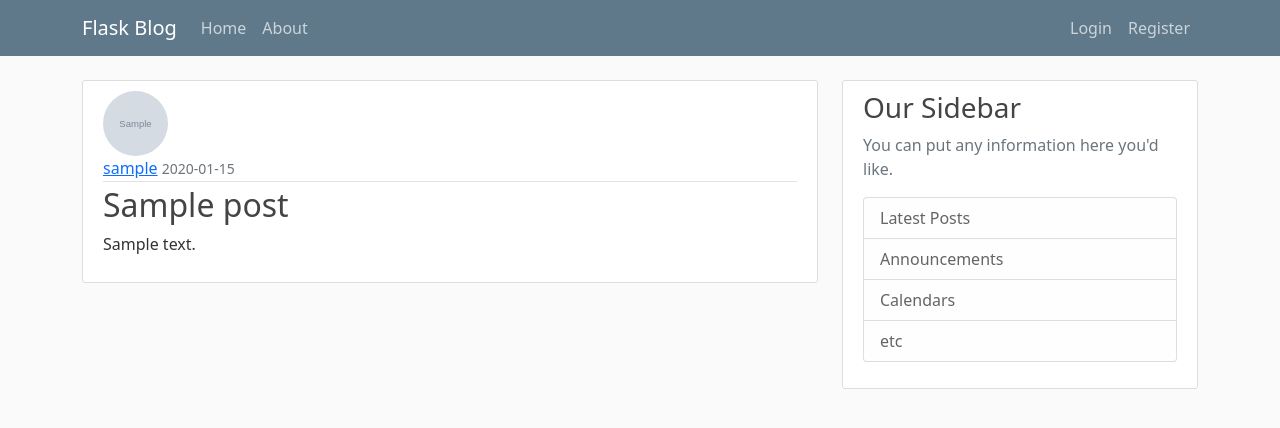
After one commit to Kofigo375/Flask-Blog, a Flask app: page /post/1 in a window 1280 px wide. The commit adds this page. Shown: the top 428 px of the page. Run offline with Flask 3, Linux system fonts and the light colour scheme; tables that the repository leaves empty hold one stand-in row (values such as "Sample post"); grey boxes marked "Sample" are stand-in pictures.

Commit message:
modified files

```diff
--- a/flaskblog/routes.py
+++ b/flaskblog/routes.py
@@ -1,33 +1,17 @@
 import os
 import secrets
 from PIL import Image
-from flask import Flask, render_template, url_for, flash, redirect, request
+from flask import Flask, render_template, url_for, flash, redirect, request, abort
 from flaskblog import app, db, bcrypt
 from flaskblog.models import User, Post
-from flaskblog.forms import RegistrationForm, LoginForm, UpdateAccountForm
+from flaskblog.forms import RegistrationForm, LoginForm, UpdateAccountForm, PostForm
 from flask_login import login_user,logout_user, current_user, login_required
 
-
-
-posts = [
-    {
-       'author': 'Ephraim Osei',
-       'title': 'Blog post one',
-       'content': 'First post content in my blog',
-       'date_posted': 'Aprill 20, 2024'
-    },
-    {
-        'author': 'Jane Doe',
-        'title' : 'Blog post Two',
-        'content': 'second post content in my blog',
-        'date_posted': 'Aprill 22, 2024'
-    }
-
-]
 
 @app.route("/")
 @app.route("/home")
 def home():
+    posts = Post.query.all()
     return render_template('home.html', posts=posts)
 
 @app.route("/about")
@@ -116,3 +100,52 @@ def account():
                          filename='profile_pics/' + current_user.image_file)
     return render_template('account.html', title='Account',
                            image_file=image_file, form=form)
+
+@app.route("/post/new", methods=['GET', 'POST'])
+@login_required
+def new_post():
+    form = PostForm()
+    if form.validate_on_submit():
+        post = Post(title=form.title.data, content=form.content.data, author=current_user)
+        db.session.add(post)
+        db.session.commit()
+        flash('Your post has been created!', 'success')
+        return redirect(url_for('home'))
+    return render_template('create_post.html', title='New Post',
+                           form=form, legend='New Post')
+
+@app.route("/post/<int:post_id>")
+def  post(post_id):
+    post = Post.query.get_or_404(post_id)
+    return render_template('post.html', title=post.title, post=post)
+
+@app.route("/post/<int:post_id>/update", methods=['GET', 'POST'])
+@login_required
+def  update_post(post_id):
+    post = Post.query.get_or_404(post_id)
+    if post.author != current_user:
+        abort(403)
+    form = PostForm()
+    if form.validate_on_submit():
+        post.title = form.title.data
+        post.conten = form.content.data
+        db.session.commit()
+        flash('Your post has been updated!', 'success')
+        return redirect(url_for('post', post_id=post.id))
+    elif request.method == 'GET':
+        form.title.data = post.title
+        form.content.data = post.content
+    return render_template('create_post.html', title='Update Post',
+                           form=form, legend='Update Post')
+
+
+@app.route("/post/<int:post_id>/delete", methods=['POST'])
+@login_required
+def delete_post(post_id):
+    post = Post.query.get_or_404(post_id)
+    if post.author != current_user:
+        abort(403)
+    db.session.delete(post)
+    db.session.commit()
+    flash('Your post has been deleted!', 'success')
+    return redirect(url_for('home'))
--- a/flaskblog/templates/layout.html
+++ b/flaskblog/templates/layout.html
@@ -33,6 +33,7 @@
               <!-- Navbar Right Side -->
               <div class="navbar-nav ms-auto">
                 {% if current_user.is_authenticated %}
+                 <a class="nav-item nav-link" href="{{ url_for('new_post')}}">New Post</a>
                   <a class="nav-item nav-link" href="{{ url_for('account')}}">Account</a>
                   <a class="nav-item nav-link" href="{{ url_for('logout')}}">Logout</a>
                 {% else %}
--- /dev/null
+++ b/flaskblog/templates/post.html
@@ -0,0 +1,41 @@
+<!-- Using the layout template to avoid repetitive codes -->
+{% extends "layout.html" %}
+<!-- we want the for loop to overrid the content of the layout template-->
+{% block content %}
+    <article class="media content-section">
+         <img class="rounded-circle article-img" src="{{ url_for('static', filename='profile_pics/' + post.author.image_file) }}">
+            <div class="media-body">
+              <div class="article-metadata">
+                <a class="mr-2" href="#">{{ post.author.username }}</a>
+                <small class="text-muted">{{ post.date_posted.strftime('%Y-%m-%d') }}</small>
+                {% if post.author == current_user %}
+                  <div>
+                    <a class="btn btn-secondary btn-sm mt-1 mb-1" href="{{ url_for('update_post', post_id=post.id)}}">Update</a>
+                    <button type="button" class="btn btn-danger btn-sm m-1" data-toggle="modal" data-target="#deleteModal">Delete</button>
+                  </div>
+                {% endif %}
+              </div>
+              <h2  class="article-title"> {{ post.title }}</h2>
+              <p class="article-content">{{ post.content }}</p>
+            </div>
+    </article>
+    <!-- Modal -->
+    <div class="modal fade" id="deleteModal" tabindex="-1" role="dialog" aria-labelledby="deleteModalLabel" aria-hidden="true">
+      <div class="modal-dialog" role="document">
+        <div class="modal-content">
+          <div class="modal-header">
+            <h5 class="modal-title" id="deleteModalLabel">Delete Post?</h5>
+            <button type="button" class="close" data-dismiss="modal" aria-label="Close">
+              <span aria-hidden="true">&times;</span>
+            </button>
+          </div>
+          <div class="modal-footer">
+            <button type="button" class="btn btn-secondary" data-dismiss="modal">Close</button>
+            <form action="{{ url_for('delete_post', post_id=post.id)}}" method="POST">
+              <input class="btn btn-danger" type="submit" value="Delete" >
+            </form>
+          </div>
+        </div>
+      </div>
+    </div>
+{% endblock content %}
--- a/run.py
+++ b/run.py
@@ -7,3 +7,6 @@ if __name__ == '__main__':
 ## two ways of runing flask apps
 ## 1. set environment variables
 ## 2. including app.run in main app script
+
+
+## multi select shortcut (ctrl + shft + L)
```
Also changed, not shown: flaskblog/forms.py (+6 -1 lines), flaskblog/templates/create_post.html (added, +40 -0 lines), flaskblog/templates/home.html (+4 -3 lines).
